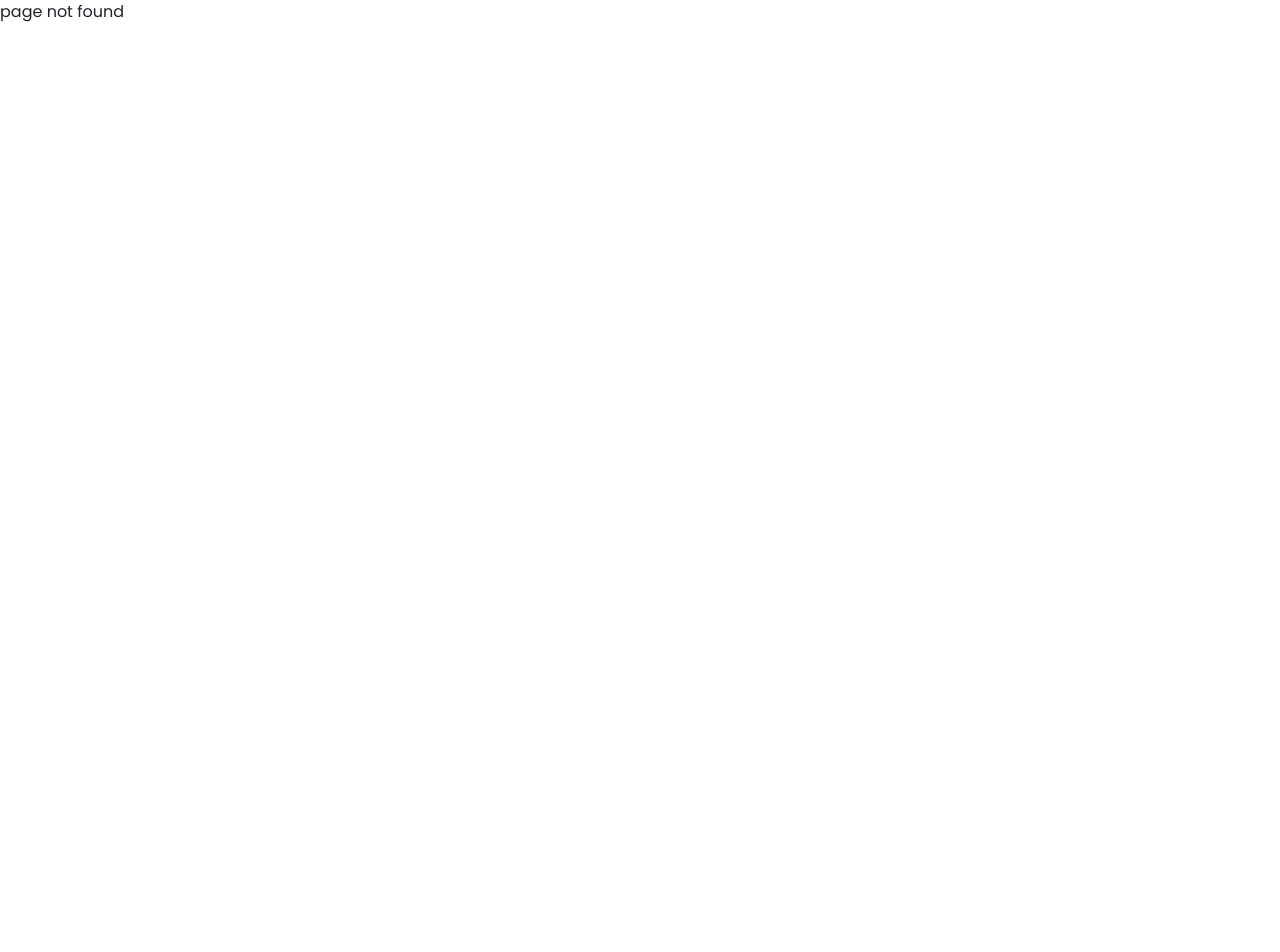
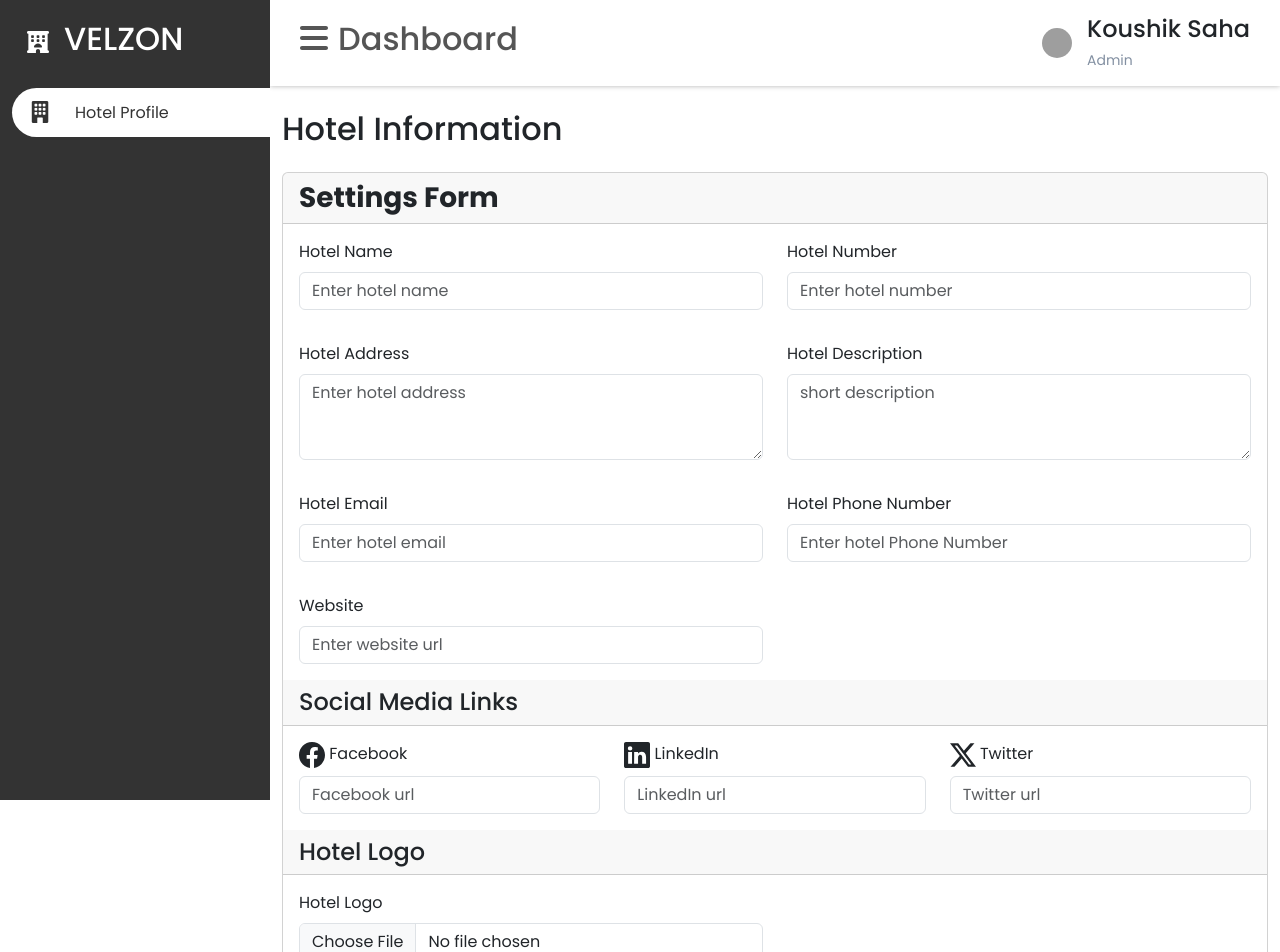
Before and after one commit to Vireta-Group/hotel-saas-frontend, a React (Vite) app: page /setting-and-configure-form in a window 1280 px wide. Before the commit this address had no page. Shown: the top 952 px of the page. Before the commit the page ends 800 px from the top, so only its background shows below. Built offline with nearby package versions, Linux system fonts and the light colour scheme; grey boxes are pictures that could not be loaded.

Commit message:
Add Setting and Configure Form

```diff
--- /dev/null
+++ b/src/pages/settingsAndConfiguration/settings/SettingsAndConfigureForm.jsx
@@ -0,0 +1,164 @@
+import { useState } from "react";
+import { Button, Col, Form, Row } from "react-bootstrap";
+import { BsFacebook, BsLinkedin, BsTwitterX } from "react-icons/bs";
+
+export default function SettingsAndConfigureForm() {
+  const[hotelLogoPreview, setHotelLogoPreview] = useState(null);
+
+  const handleLogoChange = (e)=>{
+    const file = e.target.files[0];
+    if(file){
+      const reader = new FileReader();
+      reader.onloadend = ()=>{
+        setHotelLogoPreview(reader.result);
+      }
+      reader.readAsDataURL(file)
+    }
+
+
+  }
+  return (
+    <div className="container mt-4">
+      <h2 className="mb-4">Hotel Information</h2>
+      <Form>
+        <div className="card mb-4">
+          <h3 className="card-header fw-bold">Settings Form</h3>
+          {/* Row 1: Name, Number */}
+          <Row className="card-body">
+            <Col md={6}>
+              <Form.Group controlId="hotelName">
+                <Form.Label>Hotel Name</Form.Label>
+                <Form.Control
+                  type="text"
+                  placeholder="Enter hotel name"
+                  required
+                />
+              </Form.Group>
+            </Col>
+            <Col md={6}>
+              <Form.Group controlId="hotelNumber">
+                <Form.Label>Hotel Number</Form.Label>
+                <Form.Control
+                  type="Number"
+                  placeholder="Enter hotel number"
+                  required
+                />
+              </Form.Group>
+            </Col>
+          </Row>
+          {/* Row: 2 address and short description */}
+          <Row className="card-body">
+            <Col md={6}>
+              <Form.Group controlId="hotelAddress">
+                <Form.Label>Hotel Address</Form.Label>
+                <Form.Control
+                  as="textarea"
+                  rows={3}
+                  placeholder="Enter hotel address"
+                  required
+                />
+              </Form.Group>
+            </Col>
+             <Col md={6}>
+              <Form.Group controlId="hotelDescription">
+                <Form.Label>Hotel Description</Form.Label>
+                <Form.Control
+                  as="textarea"
+                  rows={3}
+                  placeholder="short description"
+                  required
+                />
+              </Form.Group>
+            </Col>
+          </Row>
+          {/* Row:3 contact */}
+          <Row className="card-body">
+            <Col md={6}>
+              <Form.Group controlId="hotelEmail">
+                <Form.Label>Hotel Email</Form.Label>
+                <Form.Control
+                  type="email"
+                  placeholder="Enter hotel email"
+                  required
+                />
+              </Form.Group>
+            </Col>
+            <Col md={6}>
+              <Form.Group controlId="hotelPhoneNumber">
+                <Form.Label>Hotel Phone Number</Form.Label>
+                <Form.Control
+                  type="tel"
+                  placeholder="Enter hotel Phone Number"
+                  required
+                />
+              </Form.Group>
+            </Col>
+          </Row>
+          {/* Website */}
+          <Row className="card-body">
+            <Col md={6}>
+              <Form.Group controlId="hotelWebsite">
+                <Form.Label>Website</Form.Label>
+                <Form.Control
+                  type="text"
+                  placeholder="Enter website url"
+                  required
+                />
+              </Form.Group>
+            </Col>
+          </Row>
+          {/* Social Media */}
+          <h4 className="card-header">Social Media Links</h4>
+          <Row className="card-body">
+            <Col md={4}>
+              <Form.Group controlId="facebook">
+                <Form.Label><BsFacebook size={26}/>  Facebook</Form.Label>
+                <Form.Control type="text" placeholder="Facebook url" required />
+              </Form.Group>
+            </Col>
+            <Col md={4}>
+              <Form.Group controlId="linkedin">
+                <Form.Label><BsLinkedin size={26}/> LinkedIn</Form.Label>
+                <Form.Control type="text" placeholder="LinkedIn url" required />
+              </Form.Group>
+            </Col>
+            <Col md={4}>
+              <Form.Group controlId="twiter">
+                <Form.Label><BsTwitterX size={26}/> Twitter</Form.Label>
+                <Form.Control type="text" placeholder="Twitter url" required />
+              </Form.Group>
+            </Col>
+          </Row>
+          {/* Image Upload */}
+          <h4 className="card-header">Hotel Logo</h4>
+            {hotelLogoPreview && (
+                  <div className="mt-3 card-body">
+                    <h5>Logo Preview:</h5>
+                    <img
+                      src={hotelLogoPreview}
+                      alt="Logo Preview"
+                      width={120} height={120}
+                      className="rounded-0"
+                    />
+                  </div>
+                )}
+          <Row className="card-body">
+            <Col md={6}>
+              <Form.Group controlId="hotelImage">
+                <Form.Label>Hotel Logo</Form.Label>
+                <Form.Control type="file" required
+                onChange={handleLogoChange}
+                />
+              </Form.Group>
+            </Col>
+          </Row>
+
+        </div>
+        {/* Submit Button */}
+        <Button variant="primary" type="submit">
+          Submit
+        </Button>
+      </Form>
+    </div>
+  );
+}
--- a/src/routes/routes.jsx
+++ b/src/routes/routes.jsx
@@ -20,6 +20,7 @@ import OfficeAsset from "../pages/OfficeAsset/OfficeAsset";
 import WalkInFrom from "../compoents/booking/WalkInForm";
 import Registration from "../compoents/booking/RegistrationForm";
 import EmployeeJobroleProfile from "../pages/hrmPayroll/employeeJobroleProfile/EmployeeJobroleProfile";
+import SettingsAndConfigureForm from "../pages/settingsAndConfiguration/settings/SettingsAndConfigureForm";
 
 const router = createBrowserRouter(
   createRoutesFromElements(
@@ -35,6 +36,7 @@ const router = createBrowserRouter(
 
           <Route path="asset-management" element={<AssetManagement />} />
           <Route path="office-asset" element={<OfficeAsset />} />
+          <Route path="setting-and-configure-form" element={<SettingsAndConfigureForm/>}/>
 
           <Route path="walkin" element={<WalkInFrom />} />
           <Route path="registration" element={<Registration />} />
```
